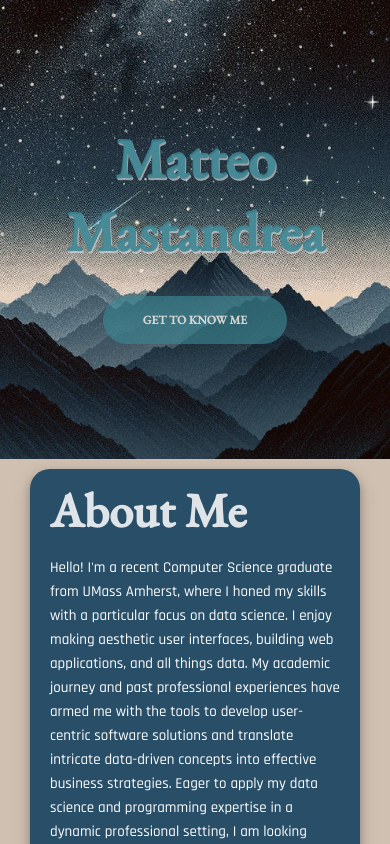
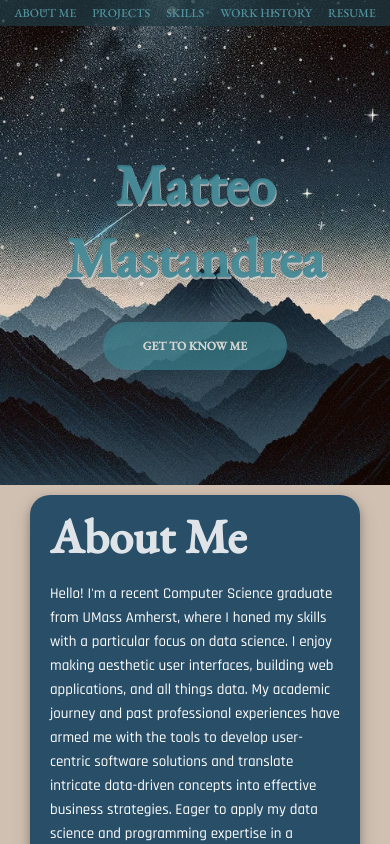
Before and after one commit to matteo353/portfolio-website, a React (Create React App) app: page / in a window 390 px wide. Shown: the top 844 px of the page. Built offline with nearby package versions, Linux system fonts and the light colour scheme; a web font is replaced by a local one.

Commit message:
mobile navbar

```diff
--- a/src/components/Styling/Navbar.css
+++ b/src/components/Styling/Navbar.css
@@ -35,7 +35,15 @@
 
   @media (max-width: 600px) {
     .navbar {
-      display: none;
+      font-size: 12px;
+      padding: 5px 0px;
+      background-color: rgba(31, 56, 65, 0.757)
+    }
+
+    .nav-item {
+      font-size: 12px;
+      margin: 0 8px;
+      color: #579face3;
     }
 
   }
```
